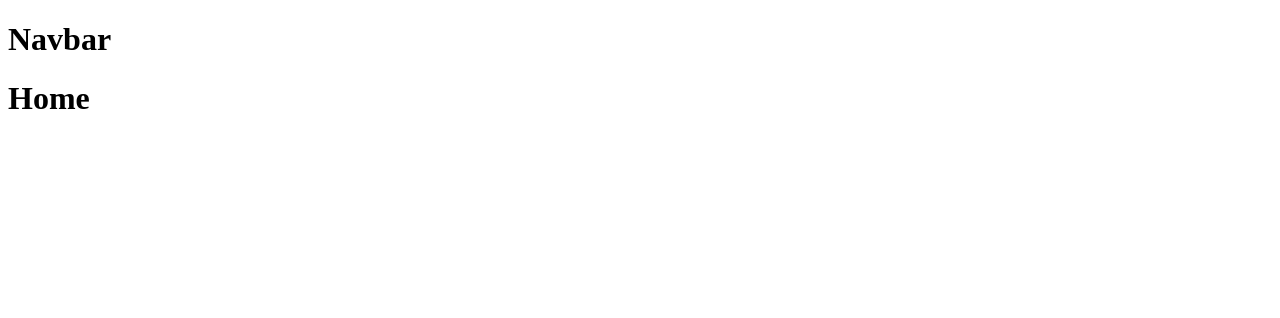
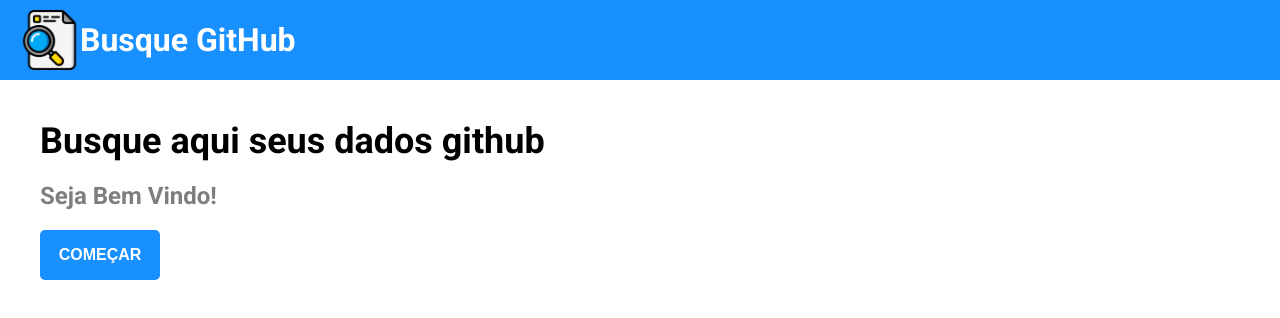
Before and after one commit to LucasDev9645/Projeto_Github_ReactTs, a React (Vite) app: page / in a window 1280 px wide. Shown: the top 318 px of the page. Built offline with nearby package versions, Linux system fonts and the light colour scheme.

Commit message:
Creating the button, home, navbar and reset css

```diff
--- a/src/App.css
+++ b/src/App.css
@@ -0,0 +1,24 @@
+@import url("https://fonts.googleapis.com/css2?family=Roboto:ital,wght@0,300;0,700;1,300&display=swap");
+
+* {
+  margin: 0;
+  padding: 0;
+  box-sizing: border-box;
+}
+
+body {
+  font-family: "Roboto", sans-serif;
+}
+
+li {
+  list-style: none;
+}
+
+a {
+  text-decoration: none;
+}
+
+.container {
+  max-width: 1200px;
+  margin: 0 auto;
+}
--- a/src/App.tsx
+++ b/src/App.tsx
@@ -1,5 +1,3 @@
-import { useState } from "react";
-
 import Home from "./components/Home";
 import NavBar from "./components/Navbar";
 
--- a/src/components/Button/index.tsx
+++ b/src/components/Button/index.tsx
@@ -1,13 +1,11 @@
-import React from "react";
-
 import "./styles.css";
 
-const Button = () => {
-  return (
-    <div>
-      <h1>Botão</h1>
-    </div>
-  );
+type Props = {
+  name: string;
+};
+
+const Button = ({ name }: Props) => {
+  return <button className="btn">{name}</button>;
 };
 
 export default Button;
--- a/src/components/Button/styles.css
+++ b/src/components/Button/styles.css
@@ -0,0 +1,12 @@
+.btn {
+  width: 120px;
+  height: 50px;
+  background-color: #1890ff;
+  border-radius: 5px;
+  border: none;
+  font-size: 16px;
+  font-weight: 700;
+  color: #ffffff;
+  text-transform: uppercase;
+  cursor: pointer;
+}
--- a/src/components/Home/index.tsx
+++ b/src/components/Home/index.tsx
@@ -1,11 +1,16 @@
-import React from "react";
-
 import "./styles.css";
+import Button from "../Button";
 
 const Home = () => {
   return (
-    <div>
-      <h1>Home</h1>
+    <div className="container">
+      <div className="home-container">
+        <div>
+          <h1>Busque aqui seus dados github</h1>
+          <p>Seja Bem Vindo!</p>
+        </div>
+        <Button name="Começar" />
+      </div>
     </div>
   );
 };
--- a/src/components/Home/styles.css
+++ b/src/components/Home/styles.css
@@ -0,0 +1,15 @@
+.home-container {
+  margin: 40px 0;
+}
+
+.home-container h1 {
+  margin-bottom: 20px;
+  font-size: 36px;
+}
+
+.home-container p {
+  margin-bottom: 20px;
+  font-size: 24px;
+  font-weight: 700;
+  color: #7e7e7e;
+}
--- a/src/components/Navbar/index.tsx
+++ b/src/components/Navbar/index.tsx
@@ -1,12 +1,13 @@
-import React from "react";
+import iconHeader from "../../assets/arquivo-de-documento.png";
 
 import "./styles.css";
 
 const NavBar = () => {
   return (
-    <div>
-      <h1>Navbar</h1>
-    </div>
+    <header className="header-container">
+      <img src={iconHeader} alt="imagem menu" />
+      <h1>Busque GitHub</h1>
+    </header>
   );
 };
 
--- a/src/components/Navbar/styles.css
+++ b/src/components/Navbar/styles.css
@@ -0,0 +1,18 @@
+.header-container {
+  display: flex;
+  align-items: center;
+  background-color: #1890ff;
+  padding: 15px 20px;
+  width: 100%;
+  height: 80px;
+}
+
+.header-container h1 {
+  font-size: 32px;
+  color: #ffffff;
+}
+
+.header-container img {
+  width: 60px;
+  height: 60px;
+}
```
